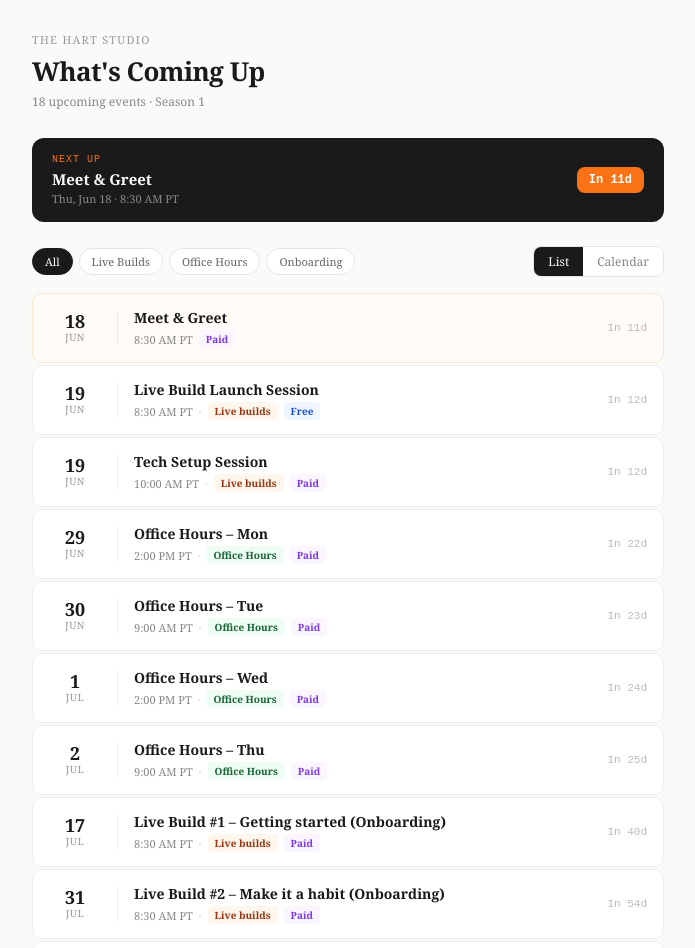
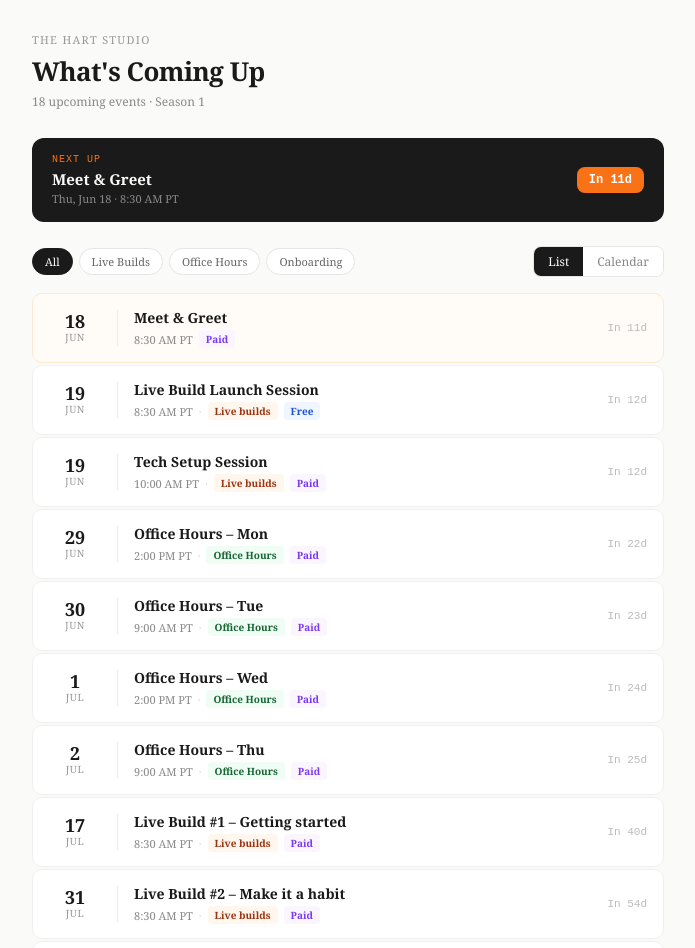
Before and after one commit to alyssafuward/the-hart-studio, a React (Vite) app: page / in a window 1280 px wide. Shown: the top 948 px of the page, without its empty margins (292-987 px from the left). Built offline with nearby package versions, Linux system fonts and the light colour scheme.

Commit message:
Replace inline title labels with Onboarding and Planned tags
Co-Authored-By: Claude Sonnet 4.6 <noreply@anthropic.com>

```diff
--- a/src/pages/Schedule.jsx
+++ b/src/pages/Schedule.jsx
@@ -6,22 +6,22 @@ today.setHours(0, 0, 0, 0);
 const events = [
   { name: "Meet & Greet", date: new Date("2026-06-18T15:30:00Z"), sub: "Paid", description: "Come say hi before the launch. A casual intro to the community — bring something you've built or created with AI." },
   { name: "Live Build Launch Session", date: new Date("2026-06-19T15:30:00Z"), type: "Live builds", sub: "Free", link: "https://us06web.zoom.us/meeting/register/PeCN3GiERy2WkfNkseBCLw", description: "A free 60-minute live session with a build demo in Claude, Claude Code, and GitHub. Open to anyone. No technical experience required." },
-  { name: "Tech Setup Session", date: new Date("2026-06-19T17:00:00Z"), type: "Live builds", sub: "Paid", tag: "Onboarding", description: "30-min hands-on group tech setup for paid subscribers. Get your Claude Code + GitHub stack ready." },
+  { name: "Tech Setup Session", date: new Date("2026-06-19T17:00:00Z"), type: "Live builds", sub: "Paid", tags: ["Onboarding"], description: "30-min hands-on group tech setup for paid subscribers. Get your Claude Code + GitHub stack ready." },
   { name: "Office Hours – Mon", date: new Date("2026-06-29T21:00:00Z"), type: "Office Hours", sub: "Paid", description: "Open office hours. Sign up for a 30-min slot focused on tech setup and wherever you're getting blocked. Join as an observer to follow along." },
   { name: "Office Hours – Tue", date: new Date("2026-06-30T16:00:00Z"), type: "Office Hours", sub: "Paid", description: "Open office hours. Sign up for a 30-min slot focused on tech setup and wherever you're getting blocked. Join as an observer to follow along." },
   { name: "Office Hours – Wed", date: new Date("2026-07-01T21:00:00Z"), type: "Office Hours", sub: "Paid", description: "Open office hours. Sign up for a 30-min slot focused on tech setup and wherever you're getting blocked. Join as an observer to follow along." },
   { name: "Office Hours – Thu", date: new Date("2026-07-02T16:00:00Z"), type: "Office Hours", sub: "Paid", description: "Open office hours. Sign up for a 30-min slot focused on tech setup and wherever you're getting blocked. Join as an observer to follow along." },
-  { name: "Live Build #1 – Getting started (Onboarding)", date: new Date("2026-07-17T15:30:00Z"), type: "Live builds", sub: "Paid", tag: "Onboarding", description: "Introduction to the basic  development process. Walk through an end-to-end build process from idea to development to review to live update. Tech concepts covered includes: Claude Code, GitHub, localhost (to preview changes), peer review / pull request. Will use Open Room, a platform Alyssa built for easy building." },
-  { name: "Live Build #2 – Make it a habit (Onboarding)", date: new Date("2026-07-31T15:30:00Z"), type: "Live builds", sub: "Paid", tag: "Onboarding", description: "Practice what you learned in Session 1 with further builds and reps on the builder development cycle" },
-  { name: "Live Build #3 – Make it your own (Onboarding)", date: new Date("2026-08-14T15:30:00Z"), type: "Live builds", sub: "Paid", tag: "Onboarding", description: "How to set up your own repo and project." },
+  { name: "Live Build #1 – Getting started", date: new Date("2026-07-17T15:30:00Z"), type: "Live builds", sub: "Paid", tags: ["Onboarding"], description: "Introduction to the basic  development process. Walk through an end-to-end build process from idea to development to review to live update. Tech concepts covered includes: Claude Code, GitHub, localhost (to preview changes), peer review / pull request. Will use Open Room, a platform Alyssa built for easy building." },
+  { name: "Live Build #2 – Make it a habit", date: new Date("2026-07-31T15:30:00Z"), type: "Live builds", sub: "Paid", tags: ["Onboarding"], description: "Practice what you learned in Session 1 with further builds and reps on the builder development cycle" },
+  { name: "Live Build #3 – Make it your own", date: new Date("2026-08-14T15:30:00Z"), type: "Live builds", sub: "Paid", tags: ["Onboarding"], description: "How to set up your own repo and project." },
   { name: "Office Hours – Aug", date: new Date("2026-08-07T15:30:00Z"), type: "Office Hours", sub: "Paid", description: "Open office hours. Priority goes to newcomers that need help with tech setup. Join as an observer to follow along." },
-  { name: "Live Build #4 – Focused build (planned)", date: new Date("2026-08-28T15:30:00Z"), type: "Live builds", sub: "Paid", description: "The first proper HART Studio  live build session! Start with a brief demo by Alyssa, followed by open build time where people can run with it and help each other troubleshoot. Share what you built at the end of the session." },
-  { name: "Live Build #5 – Onboarding for newcomers (planned)", date: new Date("2026-09-11T15:30:00Z"), type: "Live builds", sub: "Paid", tag: "Onboarding", description: "A chance for newcomers to get up to speed with an end-to-end build overview. If there aren't enough new builders, we'll use this time for a regular build session." },
-  { name: "Live Build #6 – Build and share (planned)", date: new Date("2026-09-25T15:30:00Z"), type: "Live builds", sub: "Paid", description: "Given the same prompt, everyone builds their own version. Then we share what we made." },
+  { name: "Live Build #4 – Focused build", date: new Date("2026-08-28T15:30:00Z"), type: "Live builds", sub: "Paid", tags: ["Planned"], description: "The first proper HART Studio  live build session! Start with a brief demo by Alyssa, followed by open build time where people can run with it and help each other troubleshoot. Share what you built at the end of the session." },
+  { name: "Live Build #5 – Onboarding for newcomers", date: new Date("2026-09-11T15:30:00Z"), type: "Live builds", sub: "Paid", tags: ["Onboarding", "Planned"], description: "A chance for newcomers to get up to speed with an end-to-end build overview. If there aren't enough new builders, we'll use this time for a regular build session." },
+  { name: "Live Build #6 – Build and share", date: new Date("2026-09-25T15:30:00Z"), type: "Live builds", sub: "Paid", tags: ["Planned"], description: "Given the same prompt, everyone builds their own version. Then we share what we made." },
   { name: "Office Hours – Sep", date: new Date("2026-09-04T15:30:00Z"), type: "Office Hours", sub: "Paid", description: "Open office hours. Priority goes to newcomers that need help with tech setup. Join as an observer to follow along." },
-  { name: "Live Build #7 – Focused build (planned)", date: new Date("2026-10-09T15:30:00Z"), type: "Live builds", sub: "Paid", description: "Start with a brief demo by Alyssa, followed by open build time where people can run with it and help each other troubleshoot. Share what you built at the end of the session." },
+  { name: "Live Build #7 – Focused build", date: new Date("2026-10-09T15:30:00Z"), type: "Live builds", sub: "Paid", tags: ["Planned"], description: "Start with a brief demo by Alyssa, followed by open build time where people can run with it and help each other troubleshoot. Share what you built at the end of the session." },
   { name: "Office Hours – Oct", date: new Date("2026-10-02T15:30:00Z"), type: "Office Hours", sub: "Paid", description: "Open office hours. Priority goes to newcomers that need help with tech setup. Join as an observer to follow along." },
-  { name: "Live Build #8 – Onboarding for newcomers (planned)", date: new Date("2026-10-23T15:30:00Z"), type: "Live builds", sub: "Paid", tag: "Onboarding", description: "A chance for newcomers to get up to speed with an end-to-end build overview. If there aren't enough new builders, we'll use this time for a regular build session." },
+  { name: "Live Build #8 – Onboarding for newcomers", date: new Date("2026-10-23T15:30:00Z"), type: "Live builds", sub: "Paid", tags: ["Onboarding", "Planned"], description: "A chance for newcomers to get up to speed with an end-to-end build overview. If there aren't enough new builders, we'll use this time for a regular build session." },
 ];
 
 const PAGE_SIZE = 12;
@@ -37,6 +37,7 @@ const subColors = {
 };
 const tagColors = {
   Onboarding: { bg: "#FEF9C3", text: "#854D0E" },
+  Planned: { bg: "#F1F5F9", text: "#475569" },
 };
 
 const FILTERS = [
@@ -48,7 +49,7 @@ const FILTERS = [
 
 function applyFilter(events, filter) {
   if (!filter) return events;
-  if (filter === "Onboarding") return events.filter((e) => e.tag === "Onboarding");
+  if (filter === "Onboarding") return events.filter((e) => e.tags?.includes("Onboarding"));
   return events.filter((e) => e.type === filter);
 }
 
@@ -86,7 +87,7 @@ function EventModal({ event, onClose, onPrev, onNext, index, total }) {
           <div style={{ display: "flex", gap: 6, flexWrap: "wrap" }}>
             {tc && <span style={{ fontSize: 10, fontWeight: 600, padding: "2px 7px", borderRadius: 4, background: tc.bg, color: tc.text }}>{event.type}</span>}
             <span style={{ fontSize: 10, fontWeight: 600, padding: "2px 7px", borderRadius: 4, background: sc.bg, color: sc.text }}>{event.sub}</span>
-            {event.tag && <span style={{ fontSize: 10, fontWeight: 600, padding: "2px 7px", borderRadius: 4, background: tagColors[event.tag].bg, color: tagColors[event.tag].text }}>{event.tag}</span>}
+            {event.tags?.map((t) => <span key={t} style={{ fontSize: 10, fontWeight: 600, padding: "2px 7px", borderRadius: 4, background: tagColors[t].bg, color: tagColors[t].text }}>{t}</span>)}
           </div>
           <button onClick={onClose} style={{ background: "none", border: "none", fontSize: 20, cursor: "pointer", color: "#CCC", lineHeight: 1 }}>×</button>
         </div>
```
